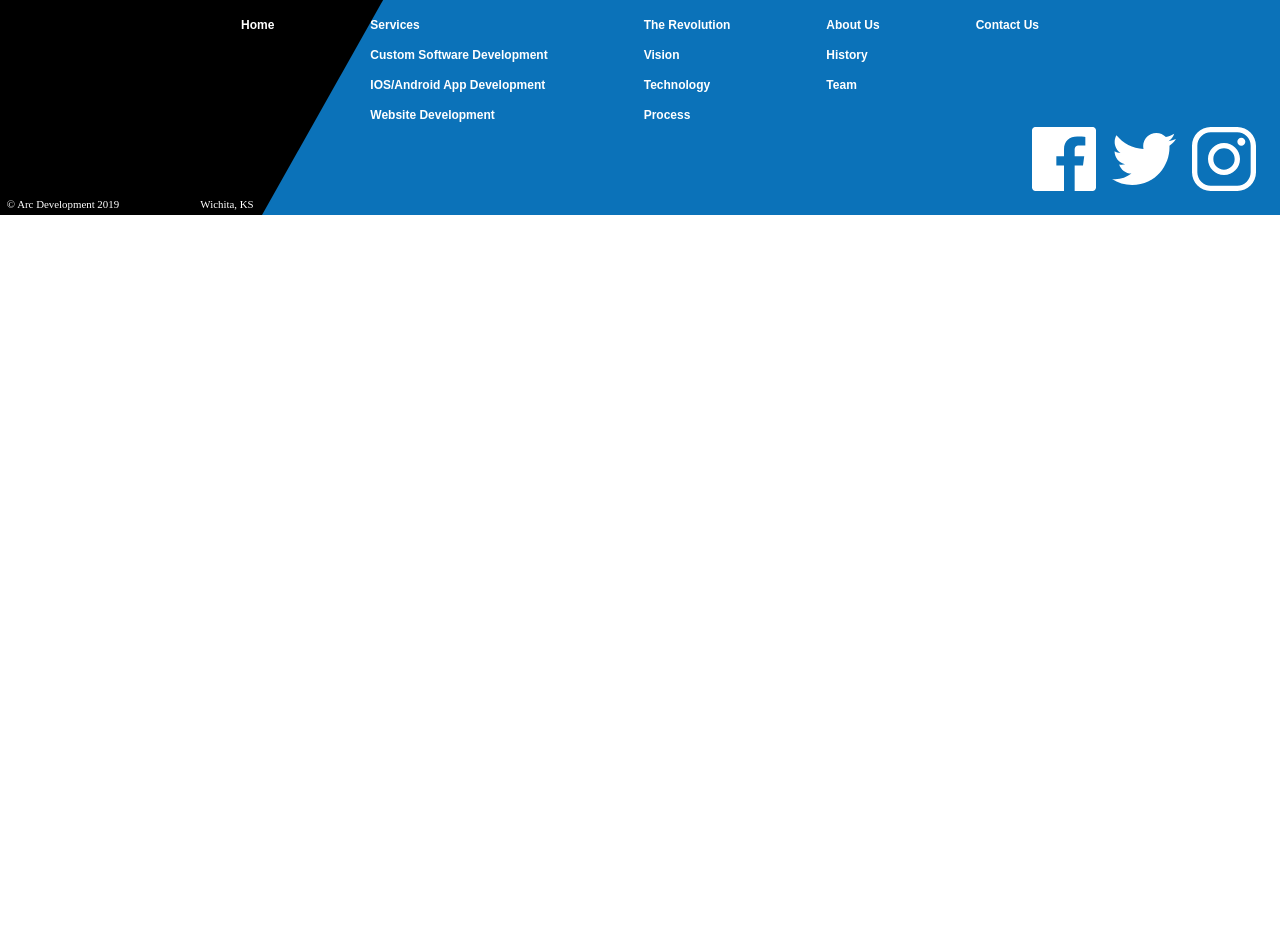
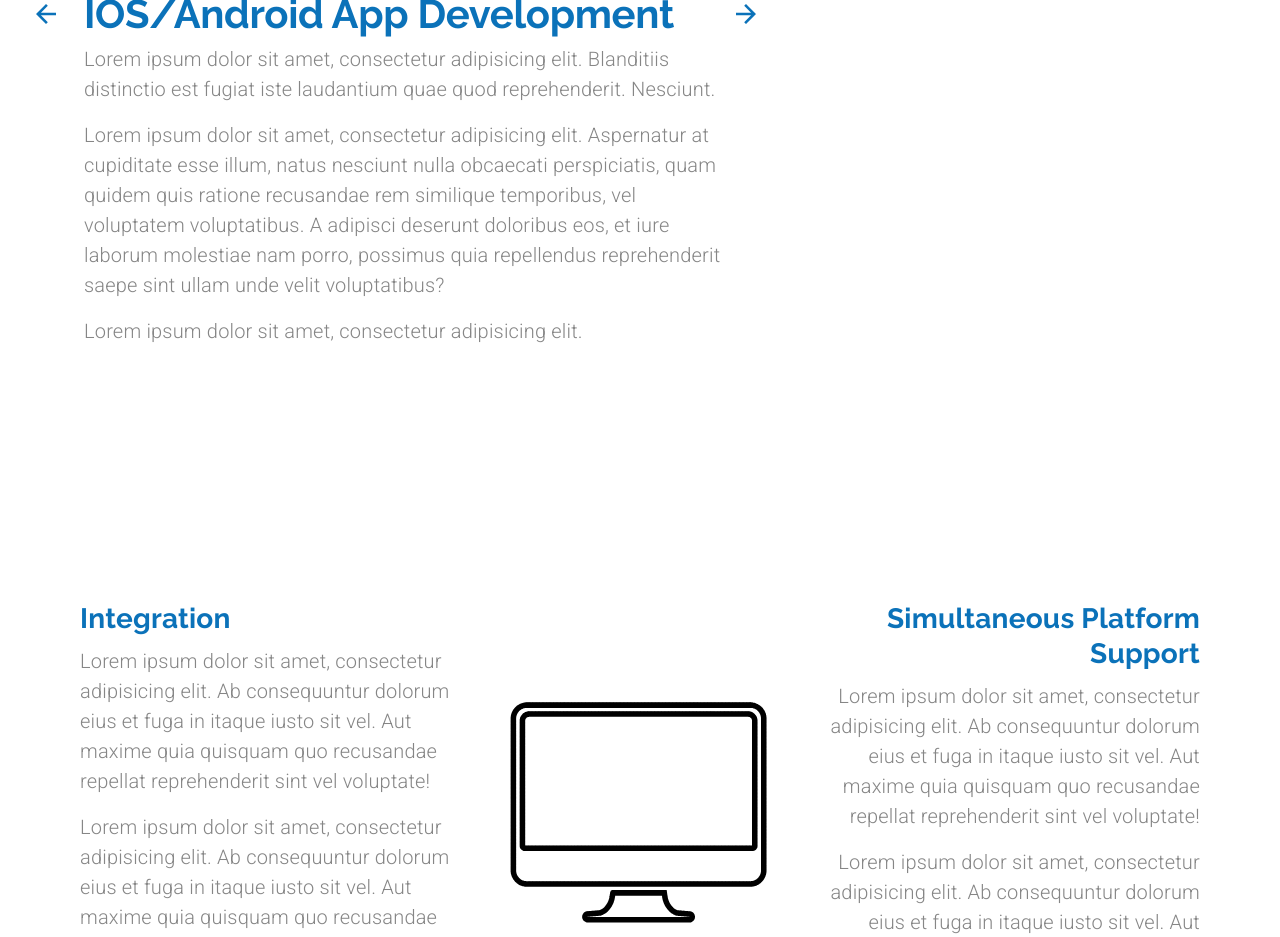
Before and after one commit to SimAndrew/materialui_reactjs_website, a React (Create React App) app: page /mobileapps in a window 1280 px wide. Shown: the part 160-1097 px from the top of the page. Before the commit the page ends 800 px from the top, so only its background shows below. Built offline with nearby package versions, Linux system fonts and the light colour scheme.

Commit message:
Create IOS/Android App Development Page

```diff
--- a/src/components/App.js
+++ b/src/components/App.js
@@ -8,6 +8,7 @@ import Footer from "./ui/Footer";
 import LandingPage from "./LandingPage";
 import Services from "./Services";
 import CustomSoftware from "./CustomSoftware";
+import MobileApps from "./MobileApps";
 
 function App() {
     const [selectedIndex, setSelectedIndex] = useState(0);
@@ -23,7 +24,7 @@ function App() {
                <Route exact path="/" render={(props) => <LandingPage {...props} setValue={setValue} setSelectedIndex={setSelectedIndex} />}/>
                <Route exact path="/services" render={(props) => <Services {...props} setValue={setValue} setSelectedIndex={setSelectedIndex} />}/>
                <Route exact path="/customsoftware" render={(props) => <CustomSoftware {...props} setValue={setValue} setSelectedIndex={setSelectedIndex} />}/>
-               <Route exact path="/mobileapps" component={() => <div>Mobile Apps</div>}/>
+               <Route exact path="/mobileapps" render={(props) => <MobileApps {...props} setValue={setValue} setSelectedIndex={setSelectedIndex} />}/>
                <Route exact path="/websites" component={() => <div>Websites</div>}/>
                <Route exact path="/revolution" component={() => <div>Revolution</div>}/>
                <Route exact path="/about" component={() => <div>About</div>}/>
--- /dev/null
+++ b/src/components/MobileApps.js
@@ -0,0 +1,175 @@
+import React from "react";
+import Lottie from "react-lottie";
+import {Link} from "react-router-dom";
+import {makeStyles, useTheme} from "@material-ui/core/styles";
+import Grid from "@material-ui/core/Grid";
+import Typography from "@material-ui/core/Typography";
+import useMediaQuery from "@material-ui/core/useMediaQuery";
+import Hidden from "@material-ui/core/Hidden";
+import IconButton from "@material-ui/core/IconButton";
+
+import backArrow from "../assets/backArrow.svg";
+import forwardArrow from "../assets/forwardArrow.svg";
+import swiss from "../assets/swissKnife.svg";
+import access from "../assets/extendAccess.svg";
+import engagement from "../assets/increaseEngagement.svg";
+
+import integrationAnimation from "../animations/integrationAnimation/data.json"
+
+import CallToAction from "./ui/CallToAction";
+
+const useStyles = makeStyles(theme => ({
+    heading: {
+        maxWidth: "40em"
+    },
+    arrowContainer: {
+        marginTop: "0.5em"
+    },
+    rowContainer: {
+        paddingLeft: "5em",
+        paddingRight: "5em",
+        [theme.breakpoints.down("sm")]: {
+            paddingLeft: "1.5em",
+            paddingRight: "1.5em"
+        }
+    }
+}));
+
+export default function MobileApps(props) {
+    const classes = useStyles();
+    const theme = useTheme();
+    const matchesMD = useMediaQuery(theme.breakpoints.down("md"));
+    const matchesSM = useMediaQuery(theme.breakpoints.down("sm"));
+    const matchesXS = useMediaQuery(theme.breakpoints.down("xs"));
+
+    const defaultOptions = {
+        loop: true,
+        autoplay: false,
+        animationData: integrationAnimation,
+        rendererSettings: {
+            preserveAspectRatio: 'xMidYMid slice'
+        }
+    };
+
+    return (
+        <Grid container direction="column">
+
+            <Grid item container direction="row" justify={matchesMD ? "center" : undefined} className={classes.rowContainer} style={{marginTop: matchesXS ? "1em" : "2em"}}>
+
+                <Hidden mdDown>
+                    <Grid item className={classes.arrowContainer} style={{marginRight: "1em", marginLeft: "-3.5em"}}>
+                        <IconButton style={{backgroundColor: "transparent"}} component={Link} to="/customsoftware" onClick={() => props.setSelectedIndex(1)}>
+                            <img src={backArrow} alt="Back to Custom Software Development Page" />
+                        </IconButton>
+                    </Grid>
+                </Hidden>
+
+                <Grid item container direction="column" className={classes.heading}>
+                    <Grid item>
+                        <Typography align={matchesMD ? "center" : undefined} variant="h2">IOS/Android App Development</Typography>
+                    </Grid>
+                    <Grid item>
+                        <Typography align={matchesMD ? "center" : undefined} variant="body1" paragraph>
+                            Lorem ipsum dolor sit amet, consectetur adipisicing elit. Blanditiis distinctio est
+                            fugiat iste laudantium quae quod reprehenderit. Nesciunt.
+                        </Typography>
+                        <Typography align={matchesMD ? "center" : undefined} variant="body1" paragraph>
+                            Lorem ipsum dolor sit amet, consectetur adipisicing elit. Aspernatur at cupiditate
+                            esse illum, natus nesciunt nulla obcaecati perspiciatis, quam quidem quis ratione
+                            recusandae rem similique temporibus, vel voluptatem voluptatibus. A adipisci deserunt
+                            doloribus eos, et iure laborum molestiae nam porro, possimus quia repellendus
+                            reprehenderit saepe sint ullam unde velit voluptatibus?
+                        </Typography>
+                        <Typography align={matchesMD ? "center" : undefined} variant="body1" paragraph>
+                            Lorem ipsum dolor sit amet, consectetur adipisicing elit.
+                        </Typography>
+                    </Grid>
+                </Grid>
+
+                <Hidden mdDown>
+                    <Grid item className={classes.arrowContainer}>
+                        <IconButton style={{backgroundColor: "transparent"}} component={Link} to="/websites" onClick={() => props.setSelectedIndex(3)}>
+                            <img src={forwardArrow} alt="Website Development Page" />
+                        </IconButton>
+                    </Grid>
+                </Hidden>
+            </Grid>
+
+            <Grid item container direction={matchesSM ? "column" : "row"} style={{marginTop: "15em", marginBottom: "15em"}} className={classes.rowContainer}>
+                <Grid item container direction="column" md>
+                    <Grid item>
+                        <Typography align={matchesSM ? "center" : undefined} variant="h4" gutterBottom>Integration</Typography>
+                    </Grid>
+                    <Grid item>
+                        <Typography align={matchesSM ? "center" : undefined} variant="body1" paragraph>
+                            Lorem ipsum dolor sit amet, consectetur adipisicing elit. Ab consequuntur dolorum eius et fuga
+                            in itaque iusto sit vel. Aut maxime quia quisquam quo recusandae repellat reprehenderit sint
+                            vel voluptate!
+                        </Typography>
+                        <Typography align={matchesSM ? "center" : undefined} variant="body1" paragraph>
+                            Lorem ipsum dolor sit amet, consectetur adipisicing elit. Ab consequuntur dolorum eius et fuga
+                            in itaque iusto sit vel. Aut maxime quia quisquam quo recusandae repellat reprehenderit sint
+                            vel voluptate!
+                        </Typography>
+                    </Grid>
+                </Grid>
+
+                <Grid item md>
+                    <Lottie options={defaultOptions} isStopped={true} style={{maxWidth: "20em"}} />
+                </Grid>
+
+                <Grid item container direction="column" md>
+                    <Grid item>
+                        <Typography align={matchesSM ? "center" : "right"} variant="h4" gutterBottom>Simultaneous Platform Support</Typography>
+                    </Grid>
+                    <Grid item>
+                        <Typography align={matchesSM ? "center" : "right"} variant="body1" paragraph>
+                            Lorem ipsum dolor sit amet, consectetur adipisicing elit. Ab consequuntur dolorum eius et fuga
+                            in itaque iusto sit vel. Aut maxime quia quisquam quo recusandae repellat reprehenderit sint
+                            vel voluptate!
+                        </Typography>
+                        <Typography align={matchesSM ? "center" : "right"} variant="body1" paragraph>
+                            Lorem ipsum dolor sit amet, consectetur adipisicing elit. Ab consequuntur dolorum eius et fuga
+                            in itaque iusto sit vel. Aut maxime quia quisquam quo recusandae repellat reprehenderit sint
+                            vel voluptate!
+                        </Typography>
+                    </Grid>
+                </Grid>
+            </Grid>
+
+            <Grid item container direction={matchesMD ? "column" : "row"} className={classes.rowContainer} style={{marginBottom: "15em"}}>
+                <Grid item container direction="column" alignItems="center" md>
+                    <Grid item>
+                        <Typography align="center" variant="h4" gutterBottom>Extend Functionality</Typography>
+                    </Grid>
+                    <Grid item>
+                        <img src={swiss} alt="swiss army knife" />
+                    </Grid>
+                </Grid>
+
+                <Grid item container direction="column" alignItems="center" md style={{marginTop: matchesMD ? "10em" : 0, marginBottom: matchesMD ? "10em" : 0}}>
+                    <Grid item>
+                        <Typography align="center" variant="h4" gutterBottom>Extend Access</Typography>
+                    </Grid>
+                    <Grid item>
+                        <img src={access} alt="tear-one-off sign" style={{maxWidth: matchesXS ? "20em" : "28em"}} />
+                    </Grid>
+                </Grid>
+
+                <Grid item container direction="column" alignItems="center" md>
+                    <Grid item>
+                        <Typography align="center" variant="h4" gutterBottom>Increase Engagement</Typography>
+                    </Grid>
+                    <Grid item>
+                        <img src={engagement} alt="app with notification" />
+                    </Grid>
+                </Grid>
+            </Grid>
+
+            <Grid item>
+                <CallToAction setValue={props.setValue} />
+            </Grid>
+
+        </Grid>
+    );
+}
```
